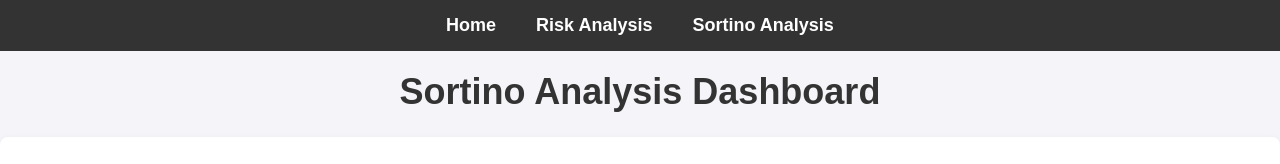
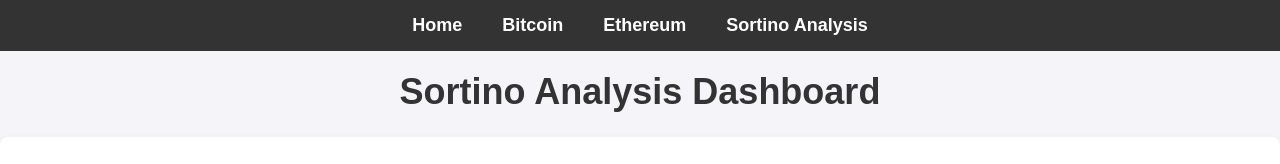
Before and after one commit to roman-ellerbrock/bitcoin_risk, a plain HTML site: page docs/sortino.html in a window 1280 px wide. Shown: the top 164 px of the page. Drawn offline with Linux system fonts and the light colour scheme.

Commit message:
<fix>: fixed navigation on sortino page.

```diff
--- a/docs/sortino.html
+++ b/docs/sortino.html
@@ -9,7 +9,8 @@
 <body>
     <nav>
         <a href="index.html">Home</a>
-        <a href="risk.html">Risk Analysis</a>
+        <a href="btc_risk.html">Bitcoin</a>
+        <a href="eth_risk.html">Ethereum</a>
         <a href="sortino.html">Sortino Analysis</a>
     </nav>
 
```
